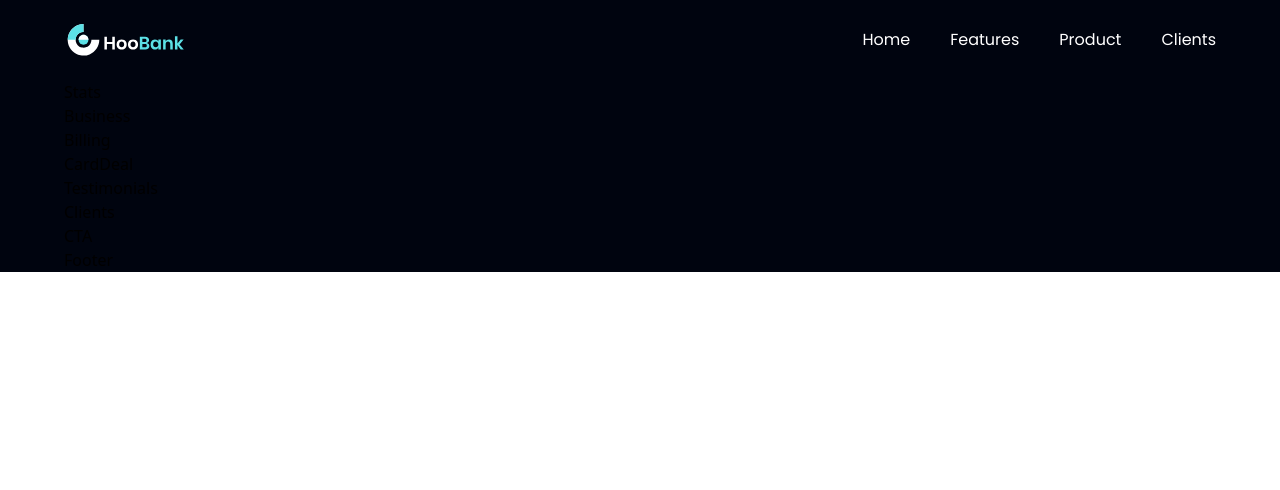
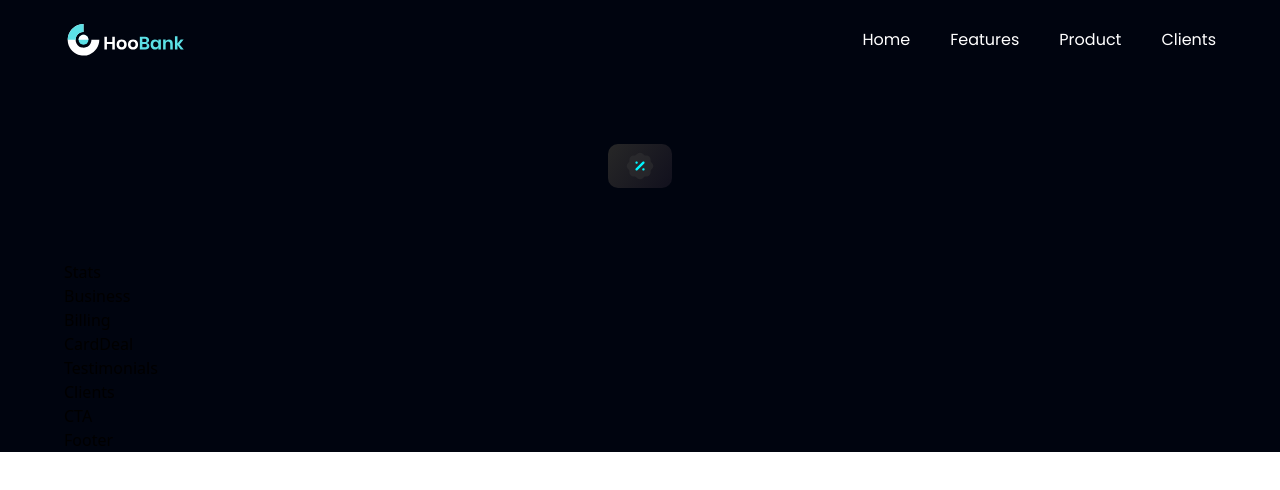
Before and after one commit to KasparsRevins/react-project-one, a React (Vite) app: page / in a window 1280 px wide. Shown: the top 490 px of the page. Built offline with nearby package versions, Linux system fonts and the light colour scheme.

Commit message:
Setup for Hero

```diff
--- a/src/components/Hero.jsx
+++ b/src/components/Hero.jsx
@@ -1,12 +1,15 @@
 import styles from '../style';
 import {discount, robot} from '../assets';
 
-const Hero = () => {
-  return (
-    <section id="home" className={``}>
+const Hero = () => (
+    <section id="home" className={`flex md:flex-row flex-col ${styles.paddingY}`}>
+      <div className={`flex-1 ${styles.flexStart}flex-col xl:px-0 sm :px-16 px-6`}>
+          <div className="flex flex-row items-center py-[6px] px-4 bg-discount-gradient rounded-[10px] mb-2">
+            <img src={discount} alt="discount" className="w-[32px] h-[32px]"/>
+          </div>
+      </div>
+    </section>
+)
 
-    </section>
-  )
-}
 
 export default Hero
```
